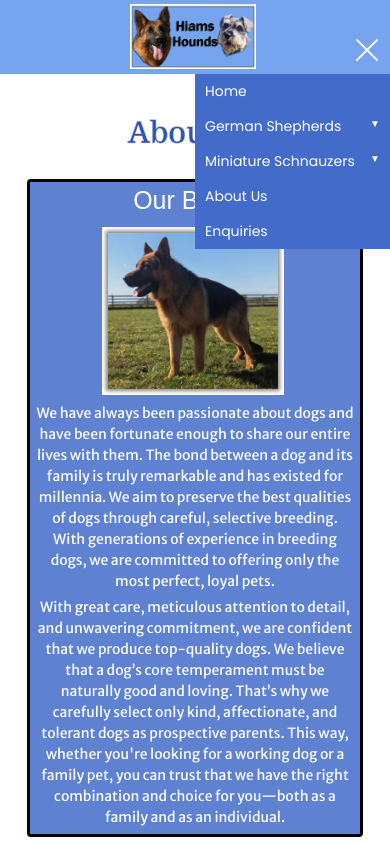
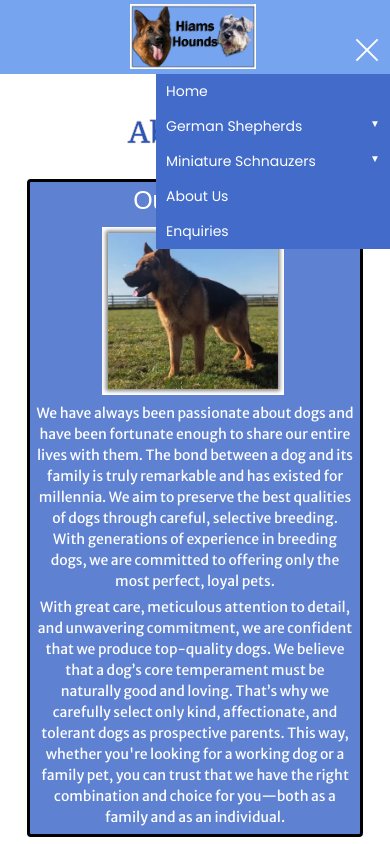
Before and after one commit to RoseGuardian210/Hiamshounds-Github, a website: page Pages/About Us/About-Us.html in a window 390 px wide. Both pictures are taken after a click on the button 367 px from the left and 50 px from the top of the page. Shown: the top 844 px of the page. Drawn offline with Linux system fonts and the light colour scheme; a web font is replaced by a local one.

Commit message:
Add files via upload

```diff
--- a/Styles/header.css
+++ b/Styles/header.css
@@ -105,7 +105,7 @@ header ul li ul li ul {
     }
     header nav {
         position: absolute;
-        width:50vw;
+        width:60vw;
         top:19vw;
         right:-4%;
         background: rgb(66, 107, 202);
```
